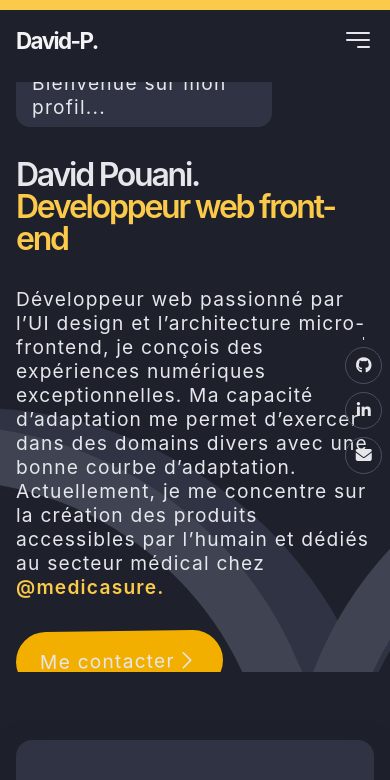
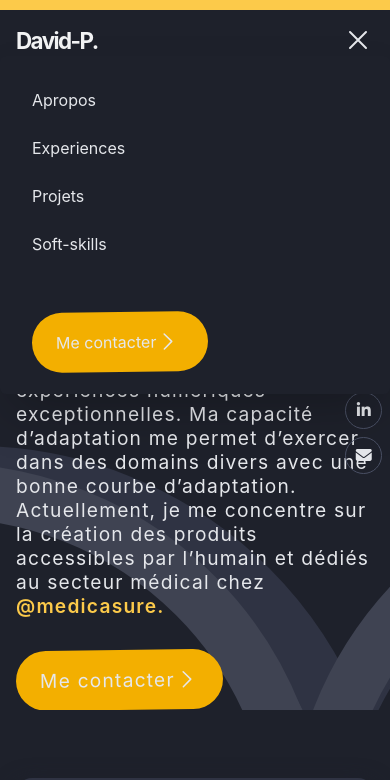
Before and after one commit to pouani/porfolio2, a React (Create React App) app: page / in a window 390 px wide. Shown: the top 780 px of the page. Built offline with nearby package versions, Linux system fonts and the light colour scheme.

Commit message:
nav mobile

```diff
--- a/src/App.css
+++ b/src/App.css
@@ -6,7 +6,7 @@
 @import url('https://fonts.googleapis.com/css2?family=Fira+Code:wght@300;400&family=Inter:wght@300;600;700;900&display=swap');
 
 body{
-    overflow-x: hidden;
+    overflow-x: hidden !important;
 }
 .baseapp{
     background-color: #1E212B;
@@ -89,7 +89,7 @@ body{
 }
 
 .header{
-    height: 70vh;
+    height: auto;
     display: flex;
     align-items: center;
     position: relative;
@@ -341,6 +341,14 @@ h1{
     padding: 18px 12px !important;
 } */
 
+.nav-mobile{
+    background: #1E212B;
+    right: 0;
+    z-index: 999;
+    height: 40%;
+    padding: 2rem;
+}
+
 @media screen and (min-width: 850px){
     .header{
         height: 100vh;
--- a/src/components/Navbar.tsx
+++ b/src/components/Navbar.tsx
@@ -2,8 +2,10 @@ import React from 'react'
 import { Link } from 'react-router-dom'
 
 function Navbar() {
+  const [translate, setTranslate] = React.useState("translate(0)");
+
   return (
-    <nav className="sticky nav px-4 md:px-12 xl:px-16 flex justify-between py-6" >
+    <nav className="nav px-4 md:px-12 xl:px-16 flex justify-between py-6" >
       <Link to="/" className="logo list-none" data-aos="fade-down" data-aos-duration="900">David-P.</Link>
       <ul data-aos="fade-left" data-aos-duration="900" className="list-none hidden md:flex gap-12">
         <Link to="/" className="">Apropos</Link>
@@ -11,13 +13,32 @@ function Navbar() {
         <Link to="/works" className="">Projets</Link>
         <li>Soft-skills</li>
       </ul>
-    <ul className="flex md:hidden">
-      <li>
+      <ul className="md:hidden">
+        <li className='' onClick={() => { translate === "translate(0)" ? setTranslate("translate(100%)") : setTranslate("translate(0)") }}>
+          {
+            translate !== "translate(0)" ?
               <svg xmlns="http://www.w3.org/2000/svg" fill="none" viewBox="0 0 24 24" strokeWidth={1.5} stroke="currentColor" className="w-8 h-8">
                 <path strokeLinecap="round" strokeLinejoin="round" d="M3.75 6.75h16.5M3.75 12h16.5M12 17.25h8.25" />
+              </svg> :
+              <svg xmlns="http://www.w3.org/2000/svg" fill="none" viewBox="0 0 24 24" stroke-width="1.5" stroke="currentColor" className="w-8 h-8">
+                <path stroke-linecap="round" stroke-linejoin="round" d="M6 18L18 6M6 6l12 12" />
               </svg>
-
+          }
         </li>
+        <div data-aos="fade-left" data-aos-duration="900" className="nav-mobile rounded-md absolute shadow-2xl w-full gap-6 list-none flex flex-col justify-between" style={{ "transform": translate }} >
+          <ul className='flex flex-col gap-6'>
+            <Link to="/" className="">Apropos</Link>
+            <Link to="/experience" className="">Experiences</Link>
+            <Link to="/works" className="">Projets</Link>
+            <li>Soft-skills</li>
+          </ul>
+          <button className="mt-8 cursor-pointer header-btn flex items-center w-44">
+            <span>Me contacter</span>
+            <svg xmlns="http://www.w3.org/2000/svg" fill="none" viewBox="0 0 24 24" stroke-width="1.5" stroke="currentColor" className="w-6 h-6">
+                <path stroke-linecap="round" stroke-linejoin="round" d="M8.25 4.5l7.5 7.5-7.5 7.5" />
+            </svg>
+          </button>
+        </div>
       </ul>
     </nav>
   )
--- a/src/views/SocialNetwork.tsx
+++ b/src/views/SocialNetwork.tsx
@@ -3,7 +3,7 @@ import React from 'react'
 function SocialNetwork() {
   return (
     <div data-aos="fade-left">
-        <ul z-40 className="flex items-center gap-2 flex-col social-net z-40">
+        <ul className="flex items-center gap-2 flex-col social-net z-40">
             <hr className="w-1/12 rotate-90"/>
             <li><i className="fa-brands fa-github"></i></li>
             <li><i className="fa-brands fa-linkedin-in"></i></li>
```
Lines whose indentation alone changed are shown as unchanged.
